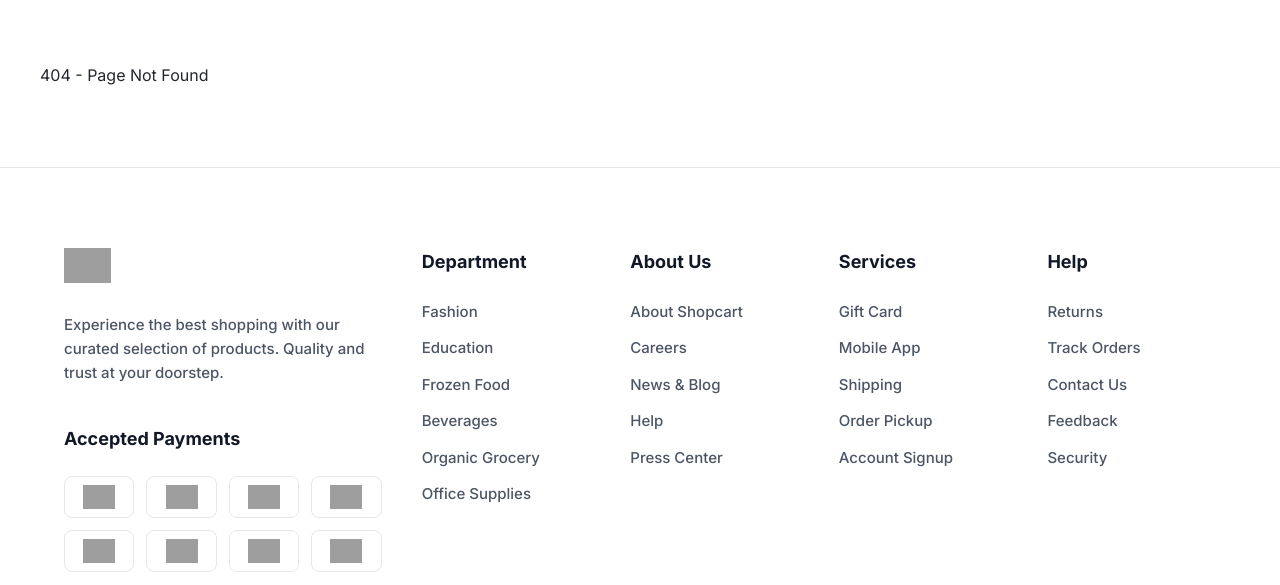
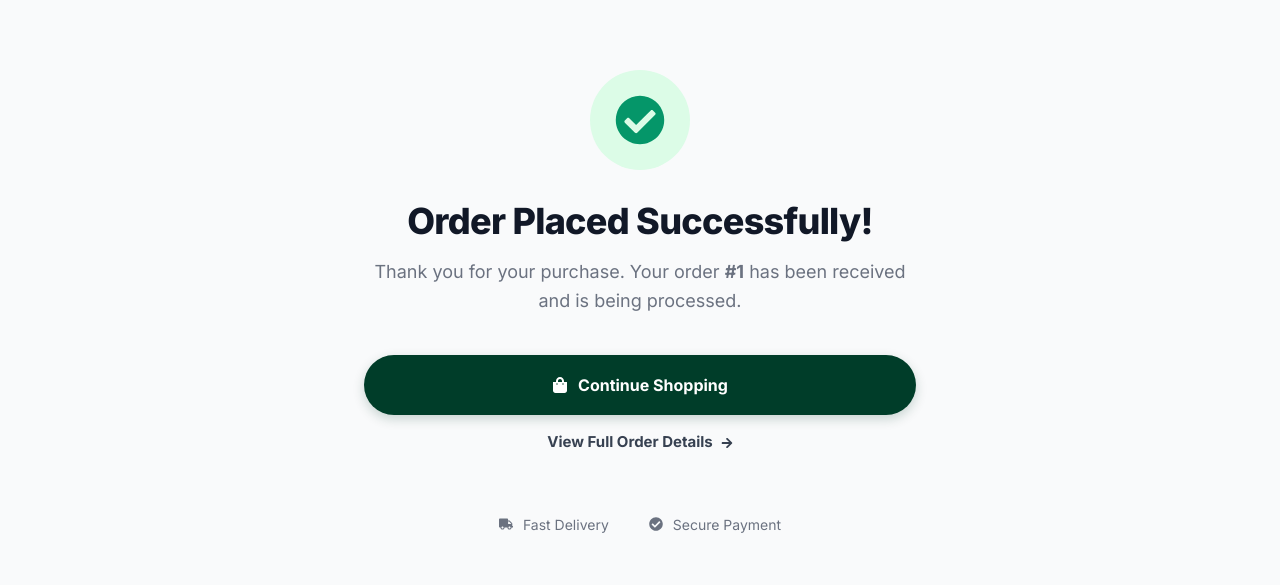
Before and after one commit to rajimol12345/E-commerce, a React (Vite) app in the folder frontend/: page /order-success/1 in a window 1280 px wide. Shown: the part 141-726 px from the top of the page. Built offline with nearby package versions, Linux system fonts and the light colour scheme; no server answers; grey boxes are pictures that could not be loaded.

Commit message:
create ordersucess page

```diff
--- a/frontend/src/App.jsx
+++ b/frontend/src/App.jsx
@@ -23,6 +23,7 @@ import WhatsNew from './pages/WhatsNew';
 import Delivery from './pages/Delivery';
 import Dashboard from './pages/Dashboard';
 import Order from './pages/Order';
+import OrderSuccess from './pages/OrderSuccess';
 
 const App = () => {
   return (
@@ -50,6 +51,7 @@ const App = () => {
               <Route path="/whats-new" element={<WhatsNew />} />
               <Route path="/delivery" element={<Delivery />} />
               <Route path="/order/:id" element={<Order />} />
+              <Route path="/order-success/:id" element={<OrderSuccess />} />
               {/* Define other routes */}
               <Route path="*" element={<div className="container section">404 - Page Not Found</div>} />
             </Routes>
--- a/frontend/src/pages/Order.jsx
+++ b/frontend/src/pages/Order.jsx
@@ -1,11 +1,12 @@
 import React, { useState, useEffect } from 'react';
-import { useParams, Link } from 'react-router-dom';
+import { useParams, Link, useNavigate } from 'react-router-dom';
 import { FaTruck, FaCreditCard, FaPaypal, FaCheckCircle, FaClock } from 'react-icons/fa';
 import api from '../utils/api';
 import { motion, AnimatePresence } from 'framer-motion';
 import { PayPalButtons, usePayPalScriptReducer } from '@paypal/react-paypal-js';
 import { loadStripe } from '@stripe/stripe-js';
 import { Elements, CardElement, useStripe, useElements } from '@stripe/react-stripe-js';
+import { toast } from 'react-toastify';
 
 // Stripe Checkout Form Component
 const StripeCheckoutForm = ({ orderId, amount, onPaid }) => {
@@ -13,6 +14,7 @@ const StripeCheckoutForm = ({ orderId, amount, onPaid }) => {
     const elements = useElements();
     const [error, setError] = useState(null);
     const [processing, setProcessing] = useState(false);
+    const navigate = useNavigate();
 
     const handleSubmit = async (e) => {
         e.preventDefault();
@@ -43,7 +45,8 @@ const StripeCheckoutForm = ({ orderId, amount, onPaid }) => {
                         email_address: result.paymentIntent.receipt_email || 'stripe@example.com'
                     };
                     await api.put(`/orders/${orderId}/pay`, paymentResult);
-                    onPaid();
+                    toast.success('Payment Successful!');
+                    navigate(`/order-success/${orderId}`);
                 }
             }
         } catch (err) {
@@ -80,6 +83,7 @@ const StripeCheckoutForm = ({ orderId, amount, onPaid }) => {
 
 const Order = () => {
     const { id: orderId } = useParams();
+    const navigate = useNavigate();
     const [order, setOrder] = useState(null);
     const [loading, setLoading] = useState(true);
     const [stripePromise, setStripePromise] = useState(null);
@@ -133,9 +137,11 @@ const Order = () => {
                 email_address: details.payer.email_address,
             };
             await api.put(`/orders/${orderId}/pay`, paymentResult);
-            fetchOrder();
+            toast.success('Payment Successful!');
+            navigate(`/order-success/${orderId}`);
         } catch (error) {
             console.error('Error updating order to paid:', error);
+            toast.error('Payment failed');
         }
     };
 
--- /dev/null
+++ b/frontend/src/pages/OrderSuccess.jsx
@@ -0,0 +1,156 @@
+import React, { useEffect, useState } from 'react';
+import { Link, useParams, useLocation } from 'react-router-dom';
+import { FaCheckCircle, FaShoppingBag, FaTruck, FaArrowRight } from 'react-icons/fa';
+import { motion } from 'framer-motion';
+import api from '../utils/api';
+
+const OrderSuccess = () => {
+    const { id: orderId } = useParams();
+    const [order, setOrder] = useState(null);
+    const [loading, setLoading] = useState(true);
+
+    useEffect(() => {
+        const fetchOrder = async () => {
+            try {
+                const { data } = await api.get(`/orders/${orderId}`);
+                setOrder(data);
+            } catch (error) {
+                console.error('Error fetching order for success page:', error);
+            } finally {
+                setLoading(false);
+            }
+        };
+        if (orderId) {
+            fetchOrder();
+        }
+    }, [orderId]);
+
+    return (
+        <div style={{ backgroundColor: '#F9FAFB', minHeight: '80vh', display: 'flex', alignItems: 'center', padding: '60px 20px' }}>
+            <div className="container" style={{ maxWidth: '600px', margin: '0 auto', textAlign: 'center' }}>
+
+                <motion.div
+                    initial={{ scale: 0, opacity: 0 }}
+                    animate={{ scale: 1, opacity: 1 }}
+                    transition={{ type: 'spring', damping: 15, stiffness: 200 }}
+                    style={{
+                        width: '100px',
+                        height: '100px',
+                        backgroundColor: '#DCFCE7',
+                        borderRadius: '50%',
+                        display: 'flex',
+                        alignItems: 'center',
+                        justifyContent: 'center',
+                        margin: '0 auto 32px'
+                    }}
+                >
+                    <FaCheckCircle size={50} color="#059669" />
+                </motion.div>
+
+                <motion.h1
+                    initial={{ y: 20, opacity: 0 }}
+                    animate={{ y: 0, opacity: 1 }}
+                    transition={{ delay: 0.2 }}
+                    style={{ fontSize: '36px', fontWeight: '800', color: '#111827', marginBottom: '16px' }}
+                >
+                    Order Placed Successfully!
+                </motion.h1>
+
+                <motion.p
+                    initial={{ y: 20, opacity: 0 }}
+                    animate={{ y: 0, opacity: 1 }}
+                    transition={{ delay: 0.3 }}
+                    style={{ fontSize: '18px', color: '#6B7280', marginBottom: '40px', lineHeight: '1.6' }}
+                >
+                    Thank you for your purchase. Your order <strong>#{orderId?.substring(0, 8)}</strong> has been received and is being processed.
+                </motion.p>
+
+                {order && (
+                    <motion.div
+                        initial={{ opacity: 0, y: 20 }}
+                        animate={{ opacity: 1, y: 0 }}
+                        transition={{ delay: 0.4 }}
+                        style={{
+                            backgroundColor: 'white',
+                            padding: '32px',
+                            borderRadius: '24px',
+                            boxShadow: '0 4px 20px rgba(0,0,0,0.04)',
+                            textAlign: 'left',
+                            marginBottom: '40px'
+                        }}
+                    >
+                        <h3 style={{ fontSize: '18px', fontWeight: '800', marginBottom: '20px', borderBottom: '1px solid #F3F4F6', paddingBottom: '12px' }}>
+                            Order Summary
+                        </h3>
+                        <div style={{ display: 'flex', flexDirection: 'column', gap: '16px' }}>
+                            <div style={{ display: 'flex', justifyContent: 'space-between' }}>
+                                <span style={{ color: '#6B7280' }}>Status</span>
+                                <span style={{ fontWeight: '700', color: '#059669' }}>{order.isPaid ? 'Paid' : 'Awaiting Payment'}</span>
+                            </div>
+                            <div style={{ display: 'flex', justifyContent: 'space-between' }}>
+                                <span style={{ color: '#6B7280' }}>Delivery</span>
+                                <span style={{ fontWeight: '700' }}>3-5 Business Days</span>
+                            </div>
+                            <div style={{ display: 'flex', justifyContent: 'space-between' }}>
+                                <span style={{ color: '#6B7280' }}>Total Amount</span>
+                                <span style={{ fontWeight: '800', color: '#003D29', fontSize: '18px' }}>${order.totalPrice.toFixed(2)}</span>
+                            </div>
+                        </div>
+                    </motion.div>
+                )}
+
+                <motion.div
+                    initial={{ opacity: 0 }}
+                    animate={{ opacity: 1 }}
+                    transition={{ delay: 0.5 }}
+                    style={{ display: 'flex', flexDirection: 'column', gap: '16px' }}
+                >
+                    <Link
+                        to="/shop"
+                        style={{
+                            backgroundColor: '#003D29',
+                            color: 'white',
+                            padding: '18px 32px',
+                            borderRadius: '50px',
+                            textDecoration: 'none',
+                            fontWeight: '700',
+                            display: 'flex',
+                            alignItems: 'center',
+                            justifyContent: 'center',
+                            gap: '10px',
+                            boxShadow: '0 4px 12px rgba(0, 61, 41, 0.2)'
+                        }}
+                    >
+                        <FaShoppingBag /> Continue Shopping
+                    </Link>
+                    <Link
+                        to={`/order/${orderId}`}
+                        style={{
+                            color: '#374151',
+                            textDecoration: 'none',
+                            fontWeight: '700',
+                            display: 'flex',
+                            alignItems: 'center',
+                            justifyContent: 'center',
+                            gap: '8px',
+                            fontSize: '15px'
+                        }}
+                    >
+                        View Full Order Details <FaArrowRight size={12} />
+                    </Link>
+                </motion.div>
+
+                <div style={{ marginTop: '60px', display: 'flex', justifyContent: 'center', gap: '40px' }}>
+                    <div style={{ display: 'flex', alignItems: 'center', gap: '10px', color: '#6B7280', fontSize: '14px' }}>
+                        <FaTruck /> Fast Delivery
+                    </div>
+                    <div style={{ display: 'flex', alignItems: 'center', gap: '10px', color: '#6B7280', fontSize: '14px' }}>
+                        <FaCheckCircle /> Secure Payment
+                    </div>
+                </div>
+            </div>
+        </div>
+    );
+};
+
+export default OrderSuccess;
--- a/frontend/src/pages/PlaceOrder.jsx
+++ b/frontend/src/pages/PlaceOrder.jsx
@@ -58,7 +58,11 @@ const PlaceOrder = () => {
             await clearCart(); // Use global clear cart which updates badge
 
             toast.success('Order Placed Successfully!');
-            navigate(`/order/${data._id}`);
+            if (paymentMethod === 'Cash on Delivery') {
+                navigate(`/order-success/${data._id}`);
+            } else {
+                navigate(`/order/${data._id}`);
+            }
         } catch (error) {
             toast.error('Order failed: ' + (error.response?.data?.message || error.message));
         } finally {
```
